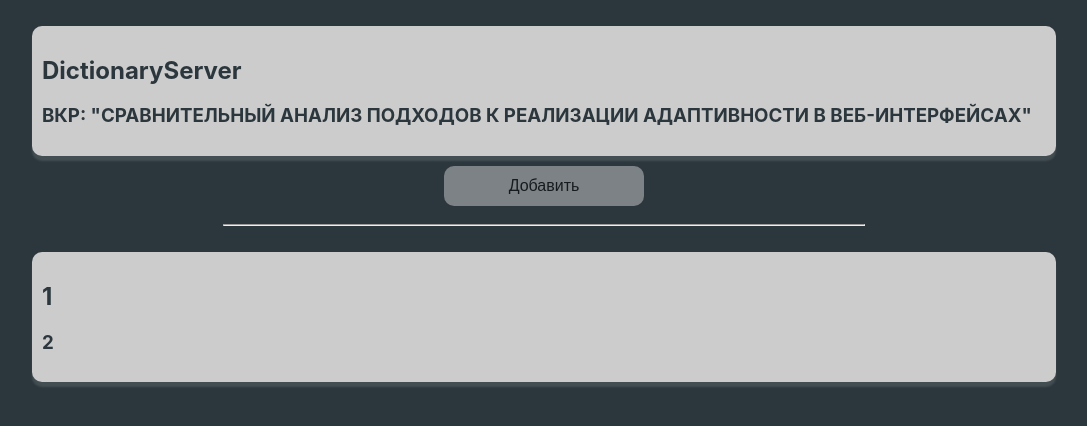
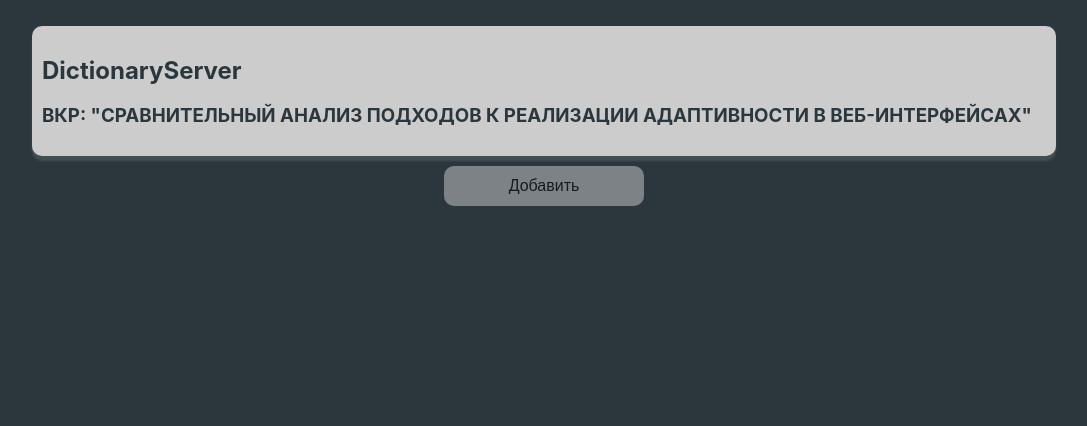
Before and after one commit to wfrsnk/dictionary-server, a React (Create React App) app in the folder dictionary-server-app/: page / in a window 1280 px wide. Shown: the top 426 px of the page, without its empty margins (96-1183 px from the left). Built offline with nearby package versions, Linux system fonts and the light colour scheme.

Commit message:
complet render tersm from state whithout unique ID

```diff
--- a/dictionary-server-app/src/App.js
+++ b/dictionary-server-app/src/App.js
@@ -33,8 +33,8 @@ class App extends React.Component {
   }
 
   render(){
-  console.log(this.state.terms);
-  console.log(this.state.active);
+    const terms = this.state.terms
+    console.log('terms: ', terms);
 
     return(  <div>
       <Header />
@@ -43,9 +43,7 @@ class App extends React.Component {
       </Button>
       <Modal active = {this.state.active} setActive = {this.setModalActive} newTerm = {this.addTerm}>
       </Modal>
-      <hr width = "50%"/>
-
-      <Term></Term>
+      { terms.map(element => (<Term term = {element.term} description = {element.description} ></Term>))}
 
 
     </div>);
--- a/dictionary-server-app/src/components/Term.jsx
+++ b/dictionary-server-app/src/components/Term.jsx
@@ -1,10 +1,12 @@
 import React from 'react';
 
-const Term = () => {
+const Term = ({ term, description }) => {
+  console.log('description: ', description);
+  console.log('term: ', term);
   return (
     <div className="container">
-      <h2>1</h2>
-      <h3>2</h3>
+      <h2>{term}</h2>
+      <h3>{description}</h3>
     </div>
   );
 };
```
